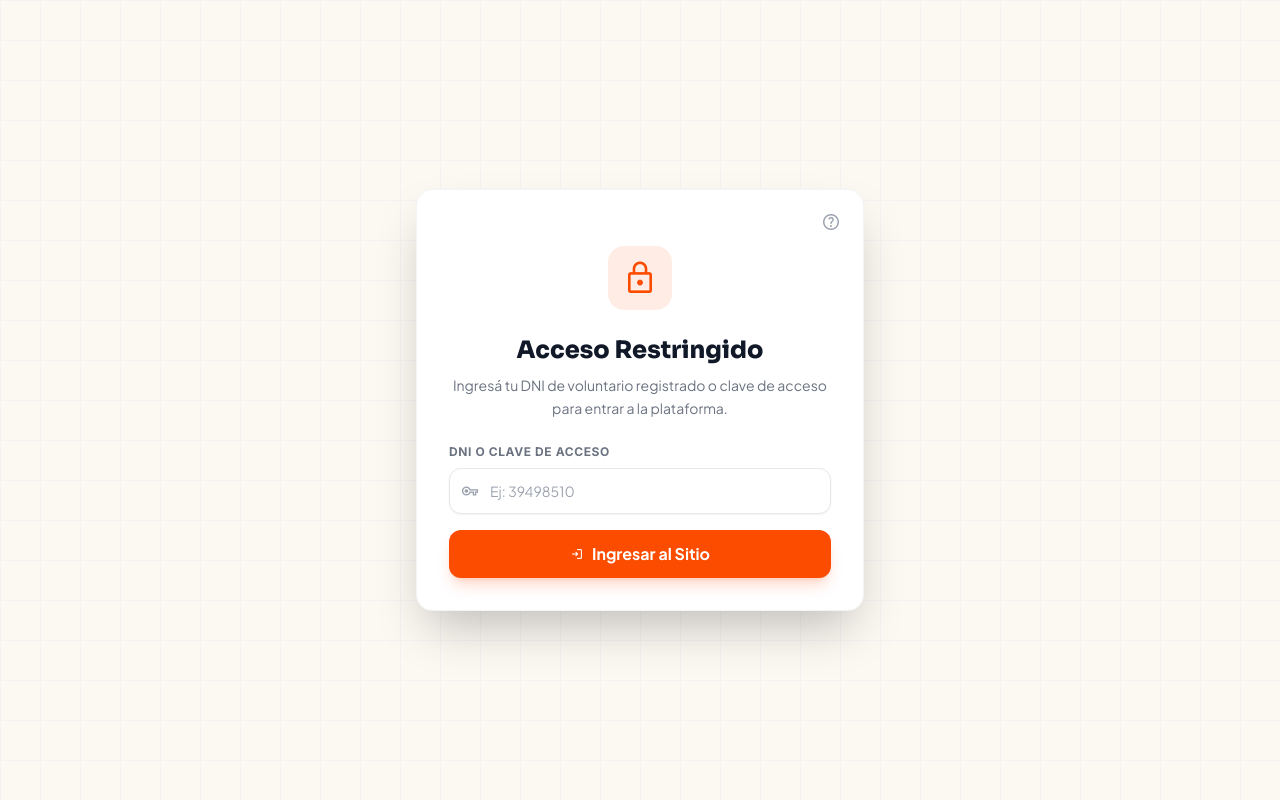
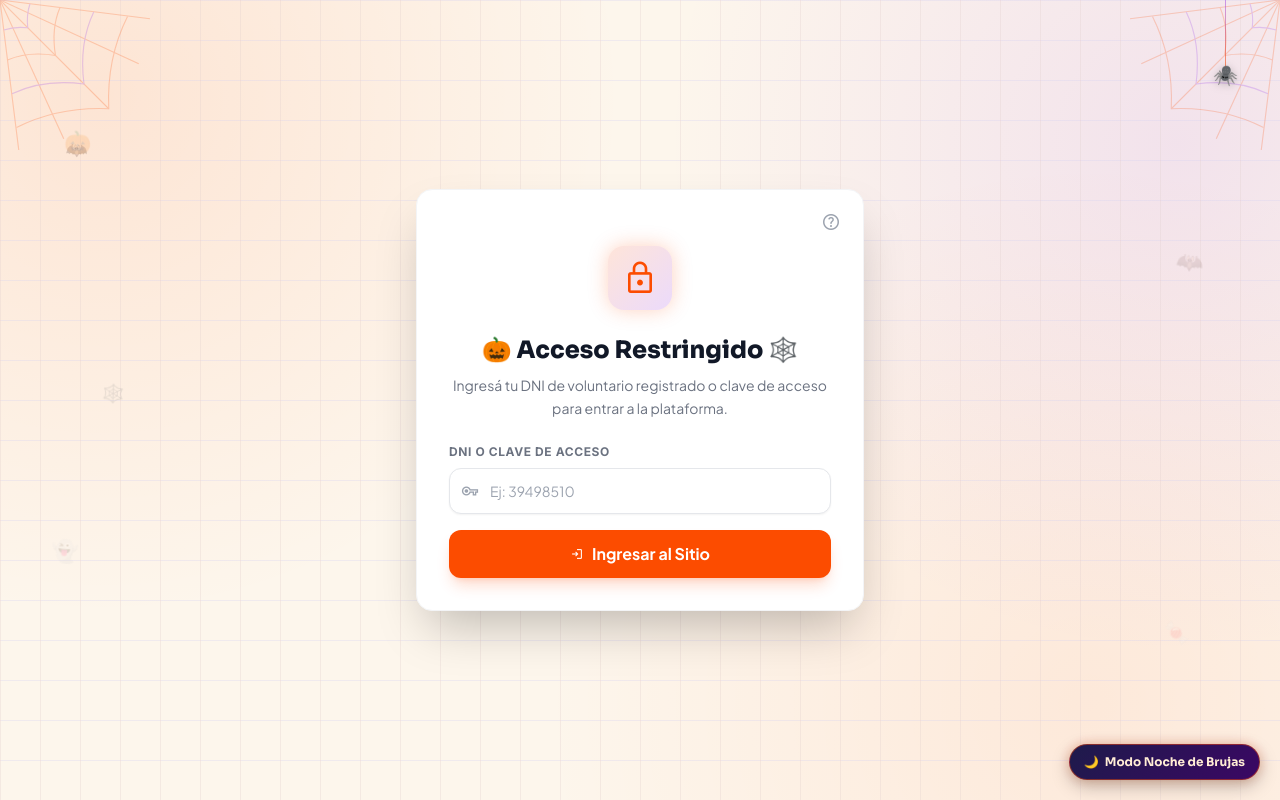
Before and after one commit to Juanmvpg/P-gina-Tridi, a website: page login.html in a window 1280 px wide. Drawn offline with nearby package versions, Linux system fonts and the light colour scheme; no server answers.

Commit message:
Feat: agregar tematica visual de Halloween desacoplada y mejorar cache en servidor local

```diff
--- /dev/null
+++ b/halloween.js
@@ -0,0 +1,372 @@
+/**
+ * @fileoverview Capa visual temática de Halloween para Tridimensionando Ideas.
+ * Totalmente desacoplada de la lógica de negocio: solo añade estilos, decoraciones SVG
+ * (telarañas, araña animada, partículas flotantes) y un selector de ambiente sin alterar
+ * ningún ID, evento o funcionalidad existente.
+ */
+(function () {
+    function initHalloweenTheme() {
+        if (document.getElementById('tridi-halloween-styles')) return;
+
+        // Estado del modo noche de brujas (por defecto activado en modo Halloween cálido, con opción a Noche Oscura)
+        let darkSpooky = localStorage.getItem('tridi_halloween_dark') === 'true';
+
+        const style = document.createElement('style');
+        style.id = 'tridi-halloween-styles';
+        style.textContent = `
+            /* === ANIMACIONES HALLOWEEN === */
+            @keyframes hw-float {
+                0%, 100% { transform: translateY(0px) rotate(0deg); }
+                50% { transform: translateY(-12px) rotate(6deg); }
+            }
+            @keyframes hw-spider-drop {
+                0%, 100% { transform: translateY(0px); }
+                50% { transform: translateY(18px); }
+            }
+            @keyframes hw-pulse-glow {
+                0%, 100% { filter: drop-shadow(0 0 6px rgba(252, 76, 0, 0.55)); transform: scale(1); }
+                50% { filter: drop-shadow(0 0 12px rgba(147, 51, 234, 0.75)); transform: scale(1.08); }
+            }
+            @keyframes hw-border-flow {
+                0% { background-position: 0% 50%; }
+                50% { background-position: 100% 50%; }
+                100% { background-position: 0% 50%; }
+            }
+            @keyframes hw-bat-fly {
+                0% { transform: translateX(-10vw) translateY(0px) scale(0.8); opacity: 0; }
+                10% { opacity: 0.22; }
+                50% { transform: translateX(50vw) translateY(-25px) scale(1); opacity: 0.22; }
+                90% { opacity: 0.22; }
+                100% { transform: translateX(110vw) translateY(10px) scale(0.85); opacity: 0; }
+            }
+
+            /* === FONDO Y AMBIENTE PRINCIPAL === */
+            body.hw-active {
+                background-color: #fdf6ec !important;
+                background-image:
+                    radial-gradient(circle at 8% 12%, rgba(252, 76, 0, 0.10), transparent 38%),
+                    radial-gradient(circle at 92% 18%, rgba(147, 51, 234, 0.10), transparent 38%),
+                    radial-gradient(circle at 85% 88%, rgba(252, 76, 0, 0.08), transparent 42%),
+                    linear-gradient(to right, rgba(252, 76, 0, 0.07) 1px, transparent 1px),
+                    linear-gradient(to bottom, rgba(147, 51, 234, 0.06) 1px, transparent 1px) !important;
+                background-size: 100% 100%, 100% 100%, 100% 100%, 40px 40px, 40px 40px !important;
+                background-attachment: fixed !important;
+                transition: background-color 0.35s ease, color 0.35s ease;
+            }
+
+            /* === MODO NOCHE DE BRUJAS (OSCURO OPCIONAL) === */
+            body.hw-active.hw-dark {
+                background-color: #0f0b1a !important;
+                color: #f3e8ff !important;
+                background-image:
+                    radial-gradient(circle at 12% 15%, rgba(252, 76, 0, 0.16), transparent 40%),
+                    radial-gradient(circle at 88% 20%, rgba(147, 51, 234, 0.20), transparent 42%),
+                    radial-gradient(circle at 50% 90%, rgba(252, 76, 0, 0.12), transparent 45%),
+                    linear-gradient(to right, rgba(147, 51, 234, 0.10) 1px, transparent 1px),
+                    linear-gradient(to bottom, rgba(252, 76, 0, 0.08) 1px, transparent 1px) !important;
+                --bg: #0f0b1a;
+                --surface: #1a1429;
+                --surface-alt: #241c38;
+                --border: #3b2d54;
+                --text: #f8fafc;
+                --text-secondary: #cbd5e1;
+            }
+            body.hw-active.hw-dark header,
+            body.hw-active.hw-dark footer,
+            body.hw-active.hw-dark nav.fixed {
+                background-color: rgba(22, 16, 36, 0.94) !important;
+                border-color: rgba(147, 51, 234, 0.3) !important;
+                backdrop-filter: blur(10px);
+            }
+            body.hw-active.hw-dark .bg-white,
+            body.hw-active.hw-dark .bg-surface-container-lowest,
+            body.hw-active.hw-dark .bg-surface-container-low,
+            body.hw-active.hw-dark .bg-surface-container {
+                background-color: #1b142b !important;
+                border-color: rgba(147, 51, 234, 0.28) !important;
+                color: #f8fafc !important;
+            }
+            body.hw-active.hw-dark h1,
+            body.hw-active.hw-dark h2,
+            body.hw-active.hw-dark h3,
+            body.hw-active.hw-dark .text-gray-900,
+            body.hw-active.hw-dark .text-gray-800,
+            body.hw-active.hw-dark .text-gray-700 {
+                color: #fdf4ff !important;
+            }
+            body.hw-active.hw-dark p,
+            body.hw-active.hw-dark .text-gray-600,
+            body.hw-active.hw-dark .text-gray-500 {
+                color: #cbd5e1 !important;
+            }
+            body.hw-active.hw-dark input {
+                background-color: #120d1f !important;
+                border-color: #4c376b !important;
+                color: #ffffff !important;
+            }
+            body.hw-active.hw-dark tr:hover {
+                background-color: rgba(147, 51, 234, 0.12) !important;
+            }
+
+            /* === BARRA SUPERIOR FESTIVA === */
+            header {
+                position: sticky;
+                top: 0;
+                border-top: 3px solid transparent !important;
+                border-image: linear-gradient(90deg, #fc4c00, #9333ea, #f59e0b, #fc4c00) 1 !important;
+                box-shadow: 0 4px 20px -4px rgba(252, 76, 0, 0.12) !important;
+            }
+
+            /* === RESPLANDOR EN TARJETAS Y BOTONES === */
+            body.hw-active main .bg-white:hover,
+            body.hw-active main a.bg-white:hover {
+                border-color: rgba(252, 76, 0, 0.45) !important;
+                box-shadow: 0 10px 25px -5px rgba(252, 76, 0, 0.18), 0 4px 10px -4px rgba(147, 51, 234, 0.15) !important;
+            }
+
+            /* === BADGE HALLOWEEN EN EL LOGO === */
+            .hw-logo-pumpkin {
+                display: inline-block;
+                margin-right: 6px;
+                animation: hw-pulse-glow 3s ease-in-out infinite;
+                font-style: normal;
+            }
+            .hw-badge {
+                display: inline-flex;
+                align-items: center;
+                gap: 4px;
+                margin-left: 10px;
+                padding: 2px 9px;
+                font-size: 11px;
+                font-weight: 700;
+                font-family: 'Inter', sans-serif;
+                border-radius: 9999px;
+                background: linear-gradient(135deg, #1e1b4b 0%, #4c1d95 55%, #fc4c00 100%);
+                color: #fff7ed;
+                letter-spacing: 0.02em;
+                box-shadow: 0 2px 8px rgba(147, 51, 234, 0.35);
+                vertical-align: middle;
+            }
+            @media (max-width: 640px) {
+                .hw-badge { display: none; }
+            }
+
+            /* === TELARAÑAS EN LAS ESQUINAS === */
+            .hw-cobweb {
+                position: fixed;
+                pointer-events: none;
+                z-index: 40;
+                opacity: 0.22;
+                transition: opacity 0.3s ease;
+            }
+            body.hw-dark .hw-cobweb {
+                opacity: 0.38;
+            }
+            .hw-cobweb-tl {
+                top: 0;
+                left: 0;
+                width: 150px;
+                height: 150px;
+            }
+            .hw-cobweb-tr {
+                top: 0;
+                right: 0;
+                width: 150px;
+                height: 150px;
+                transform: scaleX(-1);
+            }
+
+            /* === ARAÑITA COLGANTE === */
+            .hw-spider-wrap {
+                position: fixed;
+                top: 0;
+                right: 42px;
+                z-index: 45;
+                pointer-events: none;
+                display: flex;
+                flex-direction: column;
+                align-items: center;
+                animation: hw-spider-drop 5s ease-in-out infinite;
+            }
+            .hw-spider-thread {
+                width: 1.5px;
+                height: 68px;
+                background: linear-gradient(to bottom, rgba(147, 51, 234, 0.45), rgba(252, 76, 0, 0.6));
+            }
+            .hw-spider-icon {
+                font-size: 20px;
+                line-height: 1;
+                margin-top: -4px;
+                filter: drop-shadow(0 2px 4px rgba(0,0,0,0.25));
+            }
+
+            /* === PARTÍCULAS AMBIENTALES FLOTANTES === */
+            .hw-particles {
+                position: fixed;
+                inset: 0;
+                pointer-events: none;
+                z-index: 1;
+                overflow: hidden;
+            }
+            .hw-particle {
+                position: absolute;
+                font-size: 22px;
+                opacity: 0.14;
+                user-select: none;
+                animation: hw-float 6s ease-in-out infinite;
+            }
+            body.hw-dark .hw-particle {
+                opacity: 0.24;
+            }
+            .hw-bat-runner {
+                position: fixed;
+                top: 18%;
+                left: -10vw;
+                font-size: 20px;
+                pointer-events: none;
+                z-index: 2;
+                animation: hw-bat-fly 24s linear infinite;
+            }
+
+            /* === BOTÓN CONMUTADOR MODO NOCHE DE BRUJAS === */
+            .hw-toggle-btn {
+                position: fixed;
+                bottom: 20px;
+                right: 20px;
+                z-index: 60;
+                display: inline-flex;
+                align-items: center;
+                gap: 6px;
+                padding: 8px 14px;
+                border-radius: 9999px;
+                font-family: 'Sora', sans-serif;
+                font-size: 12px;
+                font-weight: 700;
+                cursor: pointer;
+                border: 1.5px solid rgba(252, 76, 0, 0.45);
+                background: linear-gradient(135deg, #1e1b4b, #3b0764);
+                color: #ffedd5;
+                box-shadow: 0 6px 18px rgba(0, 0, 0, 0.25), 0 0 12px rgba(252, 76, 0, 0.25);
+                transition: transform 0.2s ease, box-shadow 0.2s ease;
+            }
+            .hw-toggle-btn:hover {
+                transform: translateY(-2px) scale(1.03);
+                box-shadow: 0 8px 22px rgba(147, 51, 234, 0.4), 0 0 16px rgba(252, 76, 0, 0.4);
+            }
+            @media (max-width: 768px) {
+                .hw-toggle-btn {
+                    bottom: 92px;
+                    right: 14px;
+                    padding: 6px 12px;
+                    font-size: 11px;
+                }
+            }
+        `;
+        document.head.appendChild(style);
+
+        document.body.classList.add('hw-active');
+        if (darkSpooky) {
+            document.body.classList.add('hw-dark');
+        }
+
+        // 1. Decorar el logo en el Header si existe
+        const headerLogo = document.querySelector('header a[href="index.html"]');
+        if (headerLogo && !headerLogo.querySelector('.hw-logo-pumpkin')) {
+            const pumpkin = document.createElement('span');
+            pumpkin.className = 'hw-logo-pumpkin';
+            pumpkin.textContent = '🎃';
+            headerLogo.prepend(pumpkin);
+
+            const badge = document.createElement('span');
+            badge.className = 'hw-badge';
+            badge.innerHTML = '🕸️ Halloween';
+            headerLogo.appendChild(badge);
+        }
+
+        // 2. Si estamos en login.html, decorar la tarjeta de acceso sin tocar la lógica
+        const loginLockIcon = document.querySelector('#btn-login') ? document.querySelector('.material-symbols-outlined.text-4xl') : null;
+        if (loginLockIcon && loginLockIcon.textContent.trim() === 'lock') {
+            loginLockIcon.parentElement.style.background = 'linear-gradient(135deg, rgba(252,76,0,0.15), rgba(147,51,234,0.18))';
+            loginLockIcon.parentElement.style.boxShadow = '0 0 20px rgba(252, 76, 0, 0.25)';
+            const h2 = document.querySelector('h2');
+            if (h2 && !h2.dataset.hwDecorated) {
+                h2.dataset.hwDecorated = 'true';
+                h2.innerHTML = '🎃 ' + h2.innerHTML + ' 🕸️';
+            }
+        }
+
+        // 3. Inyectar Telarañas SVG en las esquinas superiores y la araña colgante
+        const cobwebSvg = `
+            <svg viewBox="0 0 200 200" fill="none" xmlns="http://www.w3.org/2000/svg" width="100%" height="100%">
+                <g stroke="#fc4c00" stroke-width="1.5">
+                    <line x1="0" y1="0" x2="200" y2="25"/>
+                    <line x1="0" y1="0" x2="185" y2="85"/>
+                    <line x1="0" y1="0" x2="145" y2="145"/>
+                    <line x1="0" y1="0" x2="85" y2="185"/>
+                    <line x1="0" y1="0" x2="25" y2="200"/>
+                    <path d="M 40 5 Q 35 20 37 37 Q 20 35 5 40" stroke="#9333ea"/>
+                    <path d="M 80 10 Q 68 38 74 74 Q 38 68 10 80" stroke="#fc4c00"/>
+                    <path d="M 125 16 Q 105 58 112 112 Q 58 105 16 125" stroke="#9333ea"/>
+                    <path d="M 170 22 Q 142 78 145 145 Q 78 142 22 170" stroke="#fc4c00"/>
+                </g>
+            </svg>
+        `;
+
+        const webLeft = document.createElement('div');
+        webLeft.className = 'hw-cobweb hw-cobweb-tl';
+        webLeft.innerHTML = cobwebSvg;
+
+        const webRight = document.createElement('div');
+        webRight.className = 'hw-cobweb hw-cobweb-tr';
+        webRight.innerHTML = cobwebSvg;
+
+        const spider = document.createElement('div');
+        spider.className = 'hw-spider-wrap';
+        spider.innerHTML = `
+            <div class="hw-spider-thread"></div>
+            <div class="hw-spider-icon" title="¡Feliz Halloween!">🕷️</div>
+        `;
+
+        // 4. Partículas ambientales sutiles
+        const particles = document.createElement('div');
+        particles.className = 'hw-particles';
+        particles.innerHTML = `
+            <span class="hw-particle" style="top: 16%; left: 5%; animation-delay: 0s;">🎃</span>
+            <span class="hw-particle" style="top: 32%; right: 6%; animation-delay: 1.5s;">🦇</span>
+            <span class="hw-particle" style="top: 68%; left: 4%; animation-delay: 2.8s;">👻</span>
+            <span class="hw-particle" style="top: 78%; right: 7%; animation-delay: 0.9s;">🍬</span>
+            <span class="hw-particle" style="top: 48%; left: 8%; animation-delay: 3.6s; font-size: 18px;">🕸️</span>
+            <div class="hw-bat-runner">🦇</div>
+        `;
+
+        // 5. Botón flotante para alternar entre Modo Halloween Claro y Modo Noche de Brujas (Oscuro)
+        const toggleBtn = document.createElement('button');
+        toggleBtn.type = 'button';
+        toggleBtn.className = 'hw-toggle-btn';
+        function updateToggleText() {
+            toggleBtn.innerHTML = darkSpooky
+                ? '<span>🌕</span><span>Modo Calabaza (Claro)</span>'
+                : '<span>🌙</span><span>Modo Noche de Brujas</span>';
+        }
+        updateToggleText();
+
+        toggleBtn.addEventListener('click', () => {
+            darkSpooky = !darkSpooky;
+            localStorage.setItem('tridi_halloween_dark', darkSpooky ? 'true' : 'false');
+            document.body.classList.toggle('hw-dark', darkSpooky);
+            updateToggleText();
+        });
+
+        document.body.appendChild(webLeft);
+        document.body.appendChild(webRight);
+        document.body.appendChild(spider);
+        document.body.appendChild(particles);
+        document.body.appendChild(toggleBtn);
+    }
+
+    if (document.readyState === 'loading') {
+        document.addEventListener('DOMContentLoaded', initHalloweenTheme);
+    } else {
+        initHalloweenTheme();
+    }
+})();
--- a/login.html
+++ b/login.html
@@ -40,6 +40,7 @@
         }
     </style>
     <meta name="url-spreadsheet" content="%URL_SPREADSHEET%">
+    <script src="halloween.js" defer></script>
 </head>
 <body class="min-h-screen flex items-center justify-center p-4 overflow-hidden relative">
     <!-- Blueprint Grid Pattern inside lock screen for brand style consistency -->
```
Also changed, not shown: auth.js (+8 -0 lines), 1 other file.
